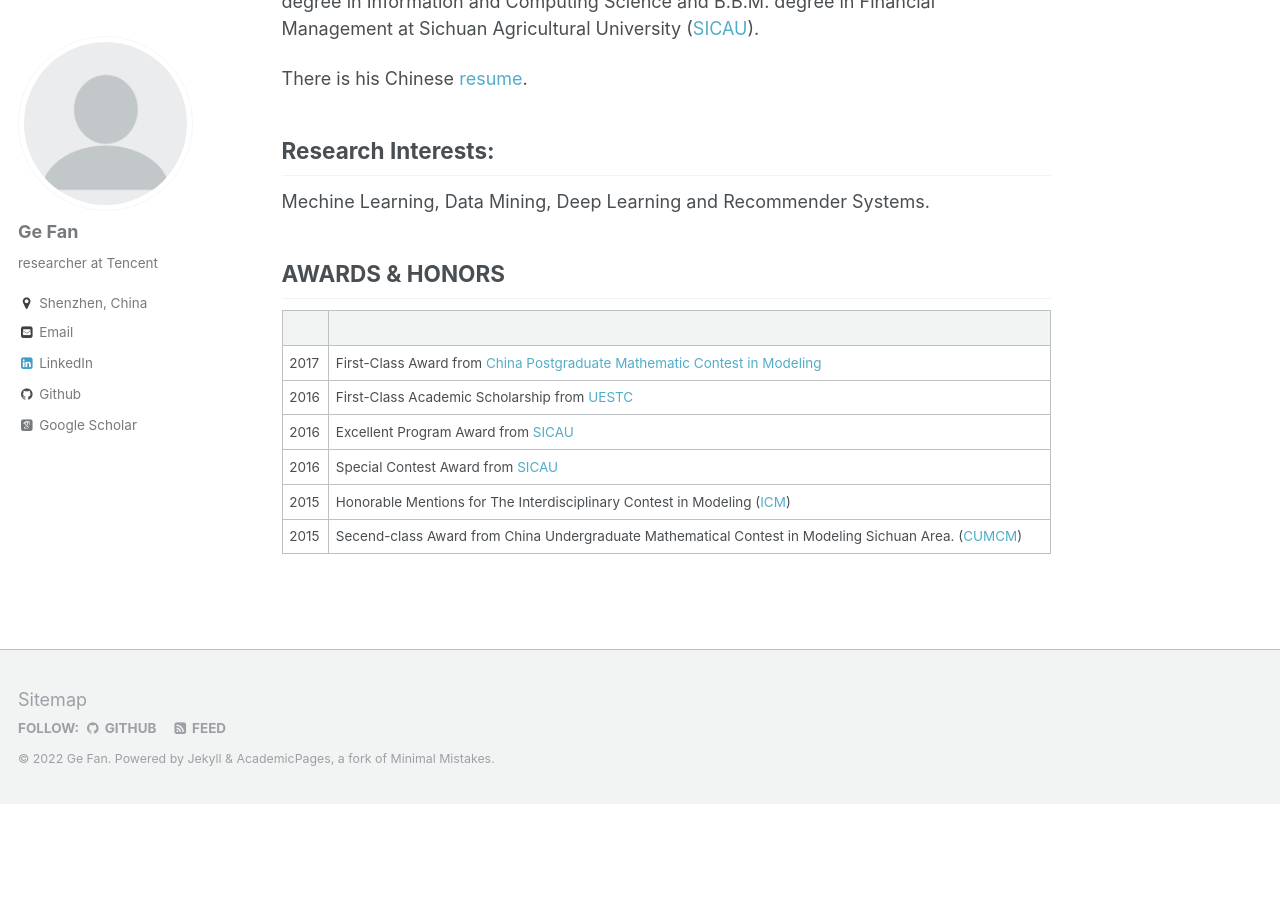
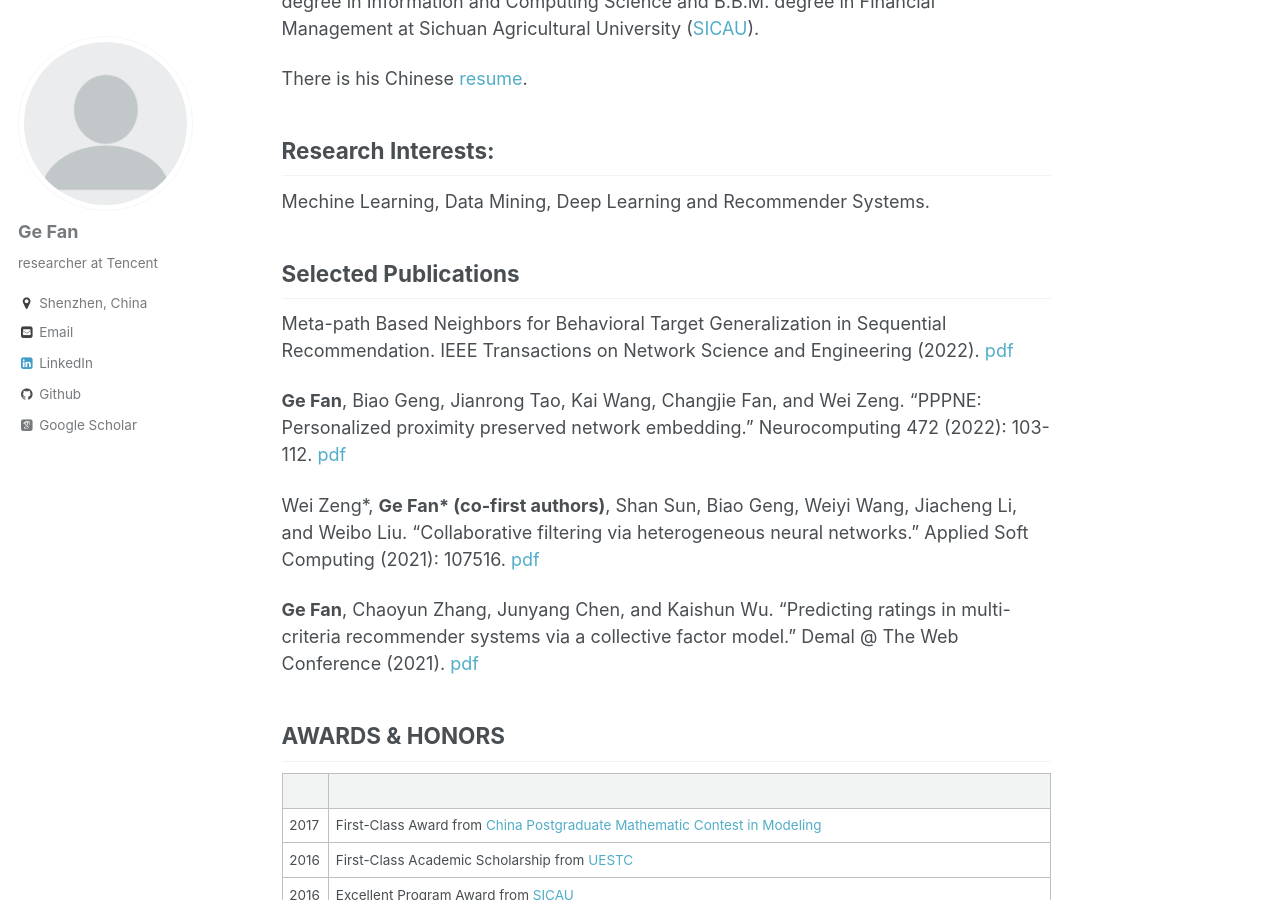
Before and after one commit to FanGhost/fanghost.github.io, a Jekyll site: the page built from _pages/about.md, in a window 1280 px wide and 900 px high, scrolled down 349 px. Built offline with Jekyll 4.4.1, drawn with Linux system fonts in a browser that asks for light colours; some web fonts are replaced; before the commit the page ends 1153 px from its top, so only the background shows below that.

Commit message:
Update about.md

```diff
--- a/_pages/about.md
+++ b/_pages/about.md
@@ -18,6 +18,17 @@
 ---
 Mechine Learning, Data Mining, Deep Learning and Recommender Systems.
 
+Selected Publications
+---
+Meta-path Based Neighbors for Behavioral Target Generalization in Sequential Recommendation.
+IEEE Transactions on Network Science and Engineering (2022). [pdf](../files/2022Meta-path.pdf)
+
+**Ge Fan**, Biao Geng, Jianrong Tao, Kai Wang, Changjie Fan, and Wei Zeng. "PPPNE: Personalized proximity preserved network embedding." Neurocomputing 472 (2022): 103-112. [pdf](../files/2021PPPNE.pdf)
+
+Wei Zeng\*, **Ge Fan\* (co-first authors)**, Shan Sun, Biao Geng, Weiyi Wang, Jiacheng Li, and Weibo Liu. "Collaborative filtering via heterogeneous neural networks." Applied Soft Computing (2021): 107516.  [pdf](../files/2021Collaborative.pdf)
+
+**Ge Fan**, Chaoyun Zhang, Junyang Chen, and Kaishun Wu. "Predicting ratings in multi-criteria recommender systems via a collective factor model." Demal @ The Web Conference (2021). [pdf](../files/021Predicting.pdf)
+
 AWARDS & HONORS
 ---
 
```
